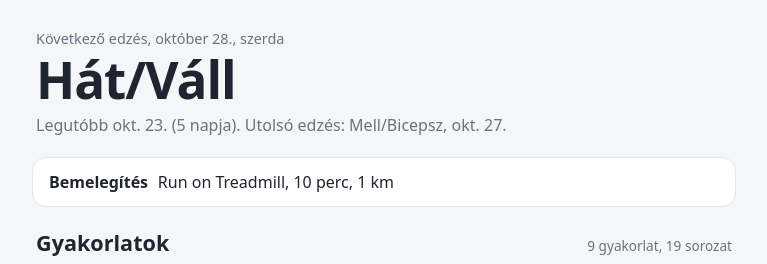
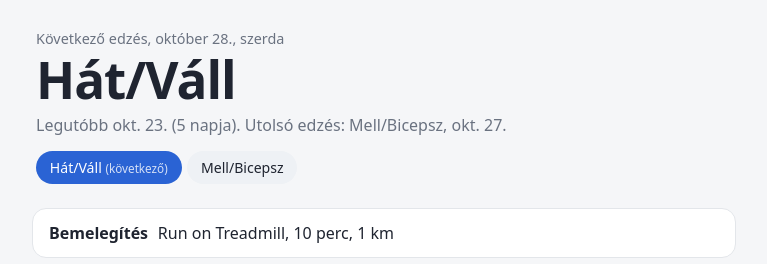
Before and after one commit to szdavid02/lyfta, a website with bundled scripts: page index.html in a window 1280 px wide. Shown: the top 264 px of the page, without its empty margins (256-1023 px from the left). Built offline with nearby package versions, Linux system fonts and the light colour scheme.

Commit message:
Add files via upload

```diff
--- a/css/style.css
+++ b/css/style.css
@@ -117,6 +117,8 @@ select {
   border: 1px solid transparent; border-radius: 999px; padding: .35rem .8rem; cursor: pointer;
 }
 .seg button[aria-pressed="true"] { background: var(--accent); color: #fff; }
+.day-pick { margin-top: .9rem; }
+.day-pick small { font-weight: 400; opacity: .8; }
 .chart { width: 100%; height: auto; display: block; margin: .5rem 0; }
 .chart .grid { stroke: var(--line); stroke-width: 1; }
 .chart .axis { fill: var(--muted); font: 500 13px var(--font); }
--- a/js/app.js
+++ b/js/app.js
@@ -1,5 +1,5 @@
 import { CONFIG } from './config.js';
-import { ACTIONS, buildPlan, exerciseHistory, e1rm, fmt, summarize, detectStagnation } from './engine.js';
+import { ACTIONS, buildPlan, nextDay, exerciseHistory, e1rm, fmt, summarize, detectStagnation } from './engine.js';
 import { lineChart, weekBars } from './chart.js';
 import { buildAdvice } from './advice.js';
 import { recipesFor, dayNumber } from './recipes.js';
@@ -12,7 +12,7 @@ const exName = (slug, fallback) => CONFIG.names?.[slug] || fallback;
 let sessions = [];
 let images = {};
 let plan = null;
-const state = { exercise: null, metric: 'e1rm', historyLimit: 15, recipeOffset: 0 };
+const state = { exercise: null, metric: 'e1rm', historyLimit: 15, recipeOffset: 0, day: null };
 
 function daysAgoText(n) {
   if (n <= 0) return 'ma';
@@ -83,7 +83,14 @@ function exerciseCard(ex) {
 }
 
 function renderToday() {
-  if (!plan) return renderEmpty();
+  if (!sessions.length) return renderEmpty();
+  const suggested = nextDay(sessions, CONFIG.rotation);
+  const days = [...new Set([...CONFIG.rotation, suggested])]
+    .filter((d) => sessions.some((x) => x.title === d));
+  const plan = buildPlan(sessions, CONFIG, state.day && days.includes(state.day) ? state.day : null);
+  const picker = days.length > 1
+    ? `<div class="seg day-pick" role="group" aria-label="Edzésnap">${days.map((d) => `<button type="button" data-day="${esc(d)}" aria-pressed="${d === plan.day}">${esc(d)}${d === suggested ? ' <small>(következő)</small>' : ''}</button>`).join('')}</div>`
+    : '';
   const sum = summarize(sessions);
   const lastSame = plan.template;
   const lastAny = sessions[sessions.length - 1];
@@ -99,15 +106,20 @@ function renderToday() {
 
   app.innerHTML = `
     <header class="hero">
-      <p class="date">Következő edzés, ${esc(new Date().toLocaleDateString('hu-HU', { month: 'long', day: 'numeric', weekday: 'long' }))}</p>
+      <p class="date">${plan.day === suggested ? 'Következő edzés' : 'Választott edzés'}, ${esc(new Date().toLocaleDateString('hu-HU', { month: 'long', day: 'numeric', weekday: 'long' }))}</p>
       <h1>${esc(plan.day)}</h1>
       <p class="sub">${intro}</p>
+      ${picker}
     </header>
     ${warm}
     <div class="list-head"><h2>Gyakorlatok</h2><span>${plan.exercises.length} gyakorlat, ${totalSets} sorozat</span></div>
     <ol class="ex-list">${plan.exercises.map(exerciseCard).join('')}</ol>
     <p class="foot">Súlylépcső és ismétléstartomány a <code>js/config.js</code> fájlban állítható. Adatok frissítve: ${esc(dataStamp())}.</p>`;
 
+  app.querySelectorAll('[data-day]').forEach((b) => b.addEventListener('click', () => {
+    state.day = b.dataset.day === suggested ? null : b.dataset.day;
+    renderToday();
+  }));
   app.querySelectorAll('img.thumb').forEach((img) => img.addEventListener('error', () => {
     const ph = document.createElement('span');
     ph.className = 'thumb placeholder';
--- a/js/engine.js
+++ b/js/engine.js
@@ -99,9 +99,9 @@ export function nextDay(sessions, rotation) {
   return rotation[(i + 1) % rotation.length];
 }
 
-export function buildPlan(sessions, cfg) {
+export function buildPlan(sessions, cfg, dayOverride = null) {
   if (!sessions.length) return null;
-  const day = nextDay(sessions, cfg.rotation);
+  const day = dayOverride || nextDay(sessions, cfg.rotation);
   const template = [...sessions].reverse().find((s) => s.title === day) || sessions[sessions.length - 1];
   return {
     day,
```
Also changed, not shown: 1 other file.
